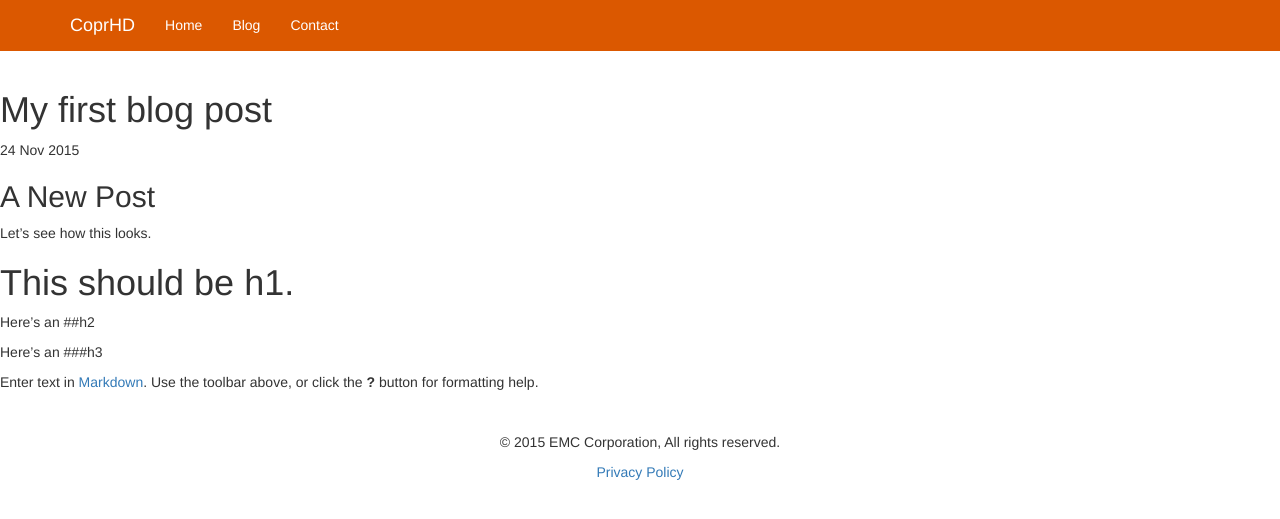
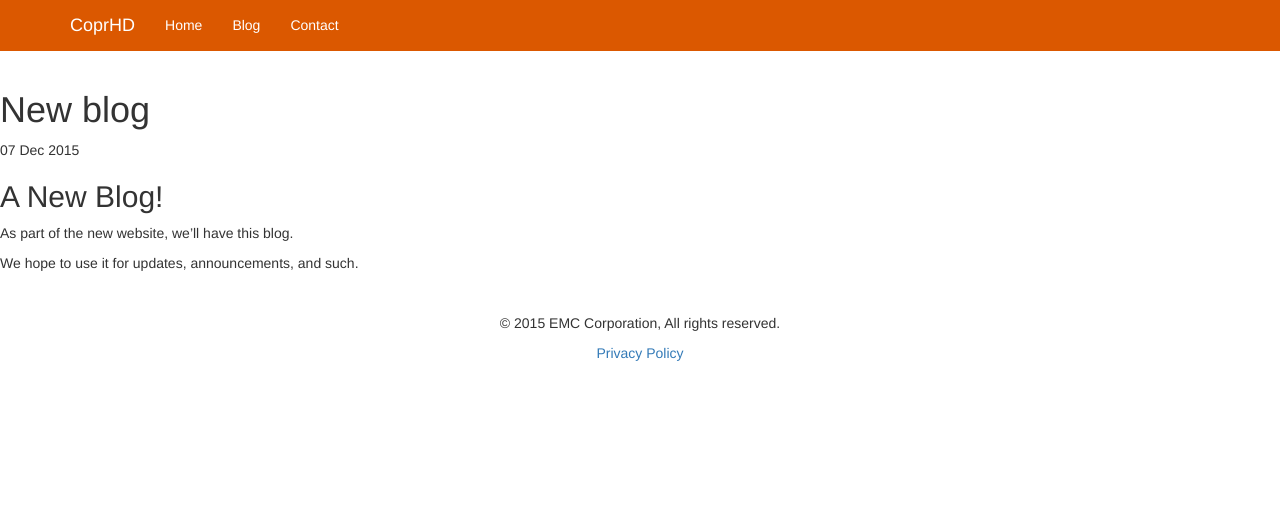
Before and after one commit to CoprHD/CoprHD.github.io, a Jekyll site: the page built from _posts/2015-12-07-first-Post.md, in a window 1280 px wide. Shown: the top 519 px of the page. Built offline with Jekyll 4.4.1, drawn with Linux system fonts in a browser that asks for light colours; nearby versions of some CDN libraries; library files that are not in the unit come from our copies.

Commit message:
new post

```diff
--- a/_posts/2015-12-07-first-Post.md
+++ b/_posts/2015-12-07-first-Post.md
@@ -1,19 +1,11 @@
 ---
 layout: post
-title: "My first blog post"
-date: 2015-11-24
+title: "New blog"
+date: 2015-12-07
 ---
 
-## A New Post
+## A New Blog!
 
-Let's see how this looks.
+As part of the new website, we'll have this blog.
 
-#This should be h1.
-
-Here's an ##h2
-
-Here's an ###h3
-
-
-
-Enter text in [Markdown](http://daringfireball.net/projects/markdown/). Use the toolbar above, or click the **?** button for formatting help.
+We hope to use it for updates, announcements, and such.
```
